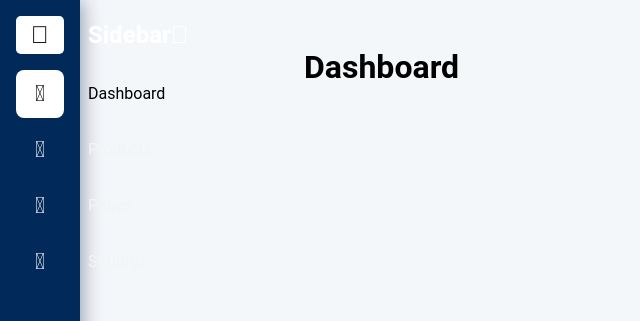
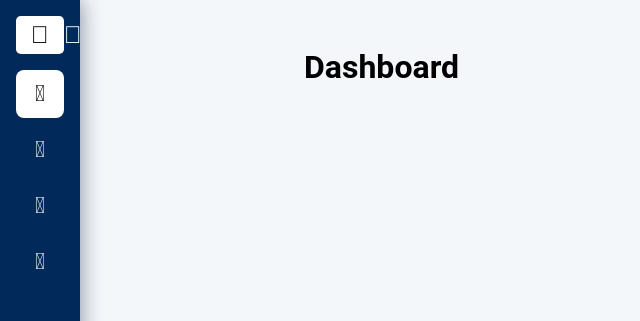
Before and after one commit to VitaliiSoloninko/angular-sidebar, an Angular app: page /dashboard in a window 1280 px wide. Shown: the top 321 px of the page, without its empty margins (0-640 px from the left). Built offline with nearby package versions, Linux system fonts and the light colour scheme.

Commit message:
1.3	Sidebar small hidden link text

```diff
--- a/src/app/sidebar/sidebar.component.html
+++ b/src/app/sidebar/sidebar.component.html
@@ -3,7 +3,9 @@
 		<button class="logo">
 			<i class="fal fa-bars"></i>
 		</button>
+		@if (!isSidebarSmall()){
 		<div class="logo-text">Sidebar</div>
+		}
 		<button class="btn-close">
 			<i class="fal fa-times close-icon"></i>
 		</button>
@@ -18,7 +20,9 @@
 				[routerLinkActiveOptions]="{ exact: true }"
 			>
 				<i class="sidenav-link-icon" [class]="menuItem.icon"></i>
-				<span class="sidenav-link-text">{{ menuItem.label }}</span>
+				@if (!isSidebarSmall()) {
+				<span class="sidenav-link-text">{{ menuItem.linkText }}</span>
+				}
 			</a>
 		</li>
 		}
--- a/src/app/sidebar/sidebar.component.ts
+++ b/src/app/sidebar/sidebar.component.ts
@@ -16,22 +16,22 @@ export class SidebarComponent {
 		{
 			routerLink: 'dashboard',
 			icon: 'fal fa-home',
-			label: 'Dashboard',
+			linkText: 'Dashboard',
 		},
 		{
 			routerLink: 'products',
 			icon: 'fal fa-box-open',
-			label: 'Products',
+			linkText: 'Products',
 		},
 		{
 			routerLink: 'pages',
 			icon: 'fal fa-file',
-			label: 'Pages',
+			linkText: 'Pages',
 		},
 		{
 			routerLink: 'settings',
 			icon: 'fal fa-cog',
-			label: 'Settings',
+			linkText: 'Settings',
 		},
 	]
 }
```
